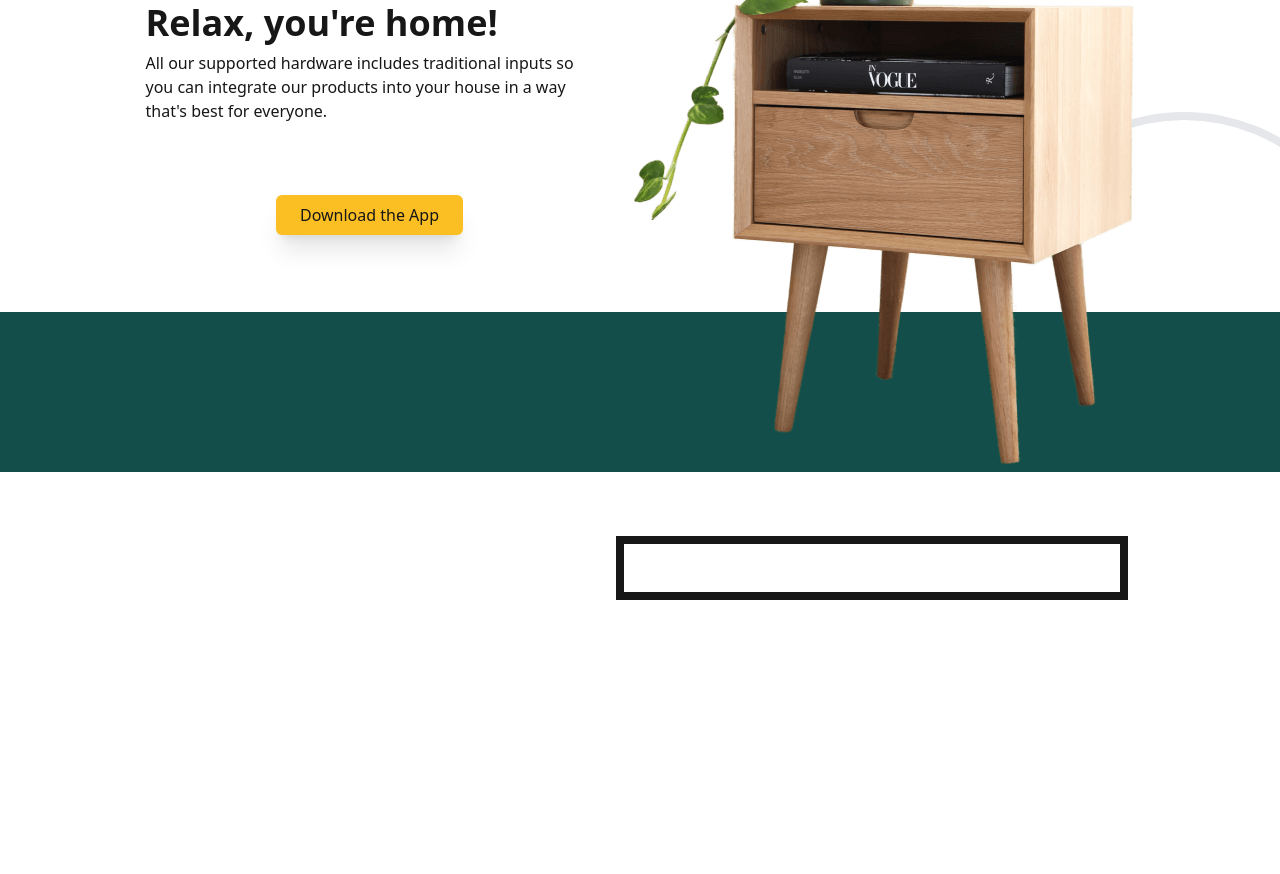
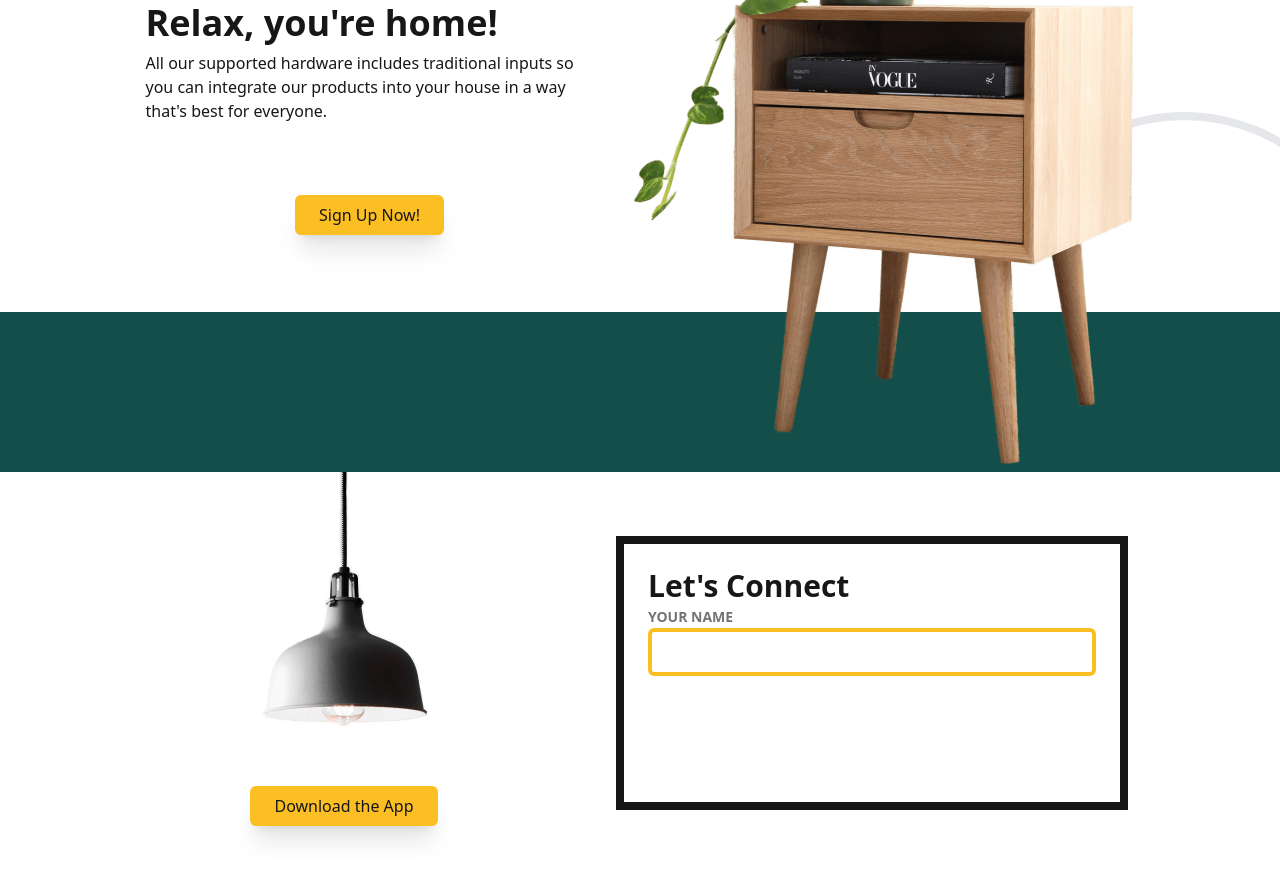
Before and after one commit to alliums-p/homesmart-tailwind, a website built with Vite: page index.html in a window 1280 px wide. Shown: the part 2162-3036 px from the top of the page. Before the commit the page ends 2826 px from the top, so only its background shows below. Built offline with nearby package versions, Linux system fonts and the light colour scheme.

```diff
--- a/index.html
+++ b/index.html
@@ -195,7 +195,7 @@
             ring-neutral-900 rounded-md ring-offset-4 ring-offset-white dark:ring-amber-400 dark:ring-offset-neutral-800
             hover:shadow-none transition-shadow
             ">
-              Download the App
+              Sign Up Now!
             </a>
           </div>
 
@@ -222,11 +222,40 @@
 
     <section aria-labelledby="contact" class="container mx-auto px-8 overflow-hidden">
       <div class="flex flex-wrap justify-center gap-12 md:gap-6 lg:gap-20">
-        <div class="md:flex-1 md:max-w-sm relative">
+        <di3v class="md:flex-1 md:max-w-sm relative">
+          <img src="./assets/lamp.png" alt="Lamp" class="mx-auto">
+          <a
+            href="#"
+            class="py-2 px-6 bg-amber-400 dark:text-neutral-900
+            w-max mx-auto mt-12 md:mb-12 flex gap-2 shadow-xl focus:outline-none
+            focus-visible:ring-4  ring-neutral-900 rounded-md
+            ring-offset-4 ring-offset-white dark:ring-amber-400
+            dark:ring-offset-neutral-800 hover:shadow-none transition-shadow
+            ">
+              Download the App
+            </a>
+            <img
+              src="./assets/app.svg" alt="App" width="240"
+              class="hidden md:block drop-shadow-xl absolute mb-24 left-1/2 -translate-x-1/2 max-w-16 xl:max-w-xs"
+            >
+        </di3v>
+        <form class="relative border-8 border-neutral-900 p-6 rounded-lggrid gap-8 md:flex-1 md:max-w-lg my-4 md:my-12 lg:my-16 bg-white dark:bg-neutral-800 w-full">
+          <h2 id="contact" class="text-3xl font-bold">Let's Connect</h2>
+          <div class="relative">
+            <label
+              for="name"
+              class="text-neutral-500 text-sm font-bold uppercase transition-all
 
-        </div>
-        <form class="relative border-8 border-neutral-900 p-6 rounded-lggrid gap-8 md:flex-1 md:max-w-lg my-4 md:my-12 lg:my-16 bg-white dark:bg-neutral-800 w-full">
+              "
+            >Your name</label>
 
+            <input type="text" id="name"
+              class="peer form-input w-full border-4 border-amber-400 rounded-md
+                focus:ring-4 dark:focus:ring-offset-2 focus:ring-amber-400
+                focus:border-amber-400  focus:outline-none dark:bg-amber-400
+                dark:text-neutral-900 placeholder-transparent"
+              >
+          </div>
         </form>
       </div>
     </section>
```
